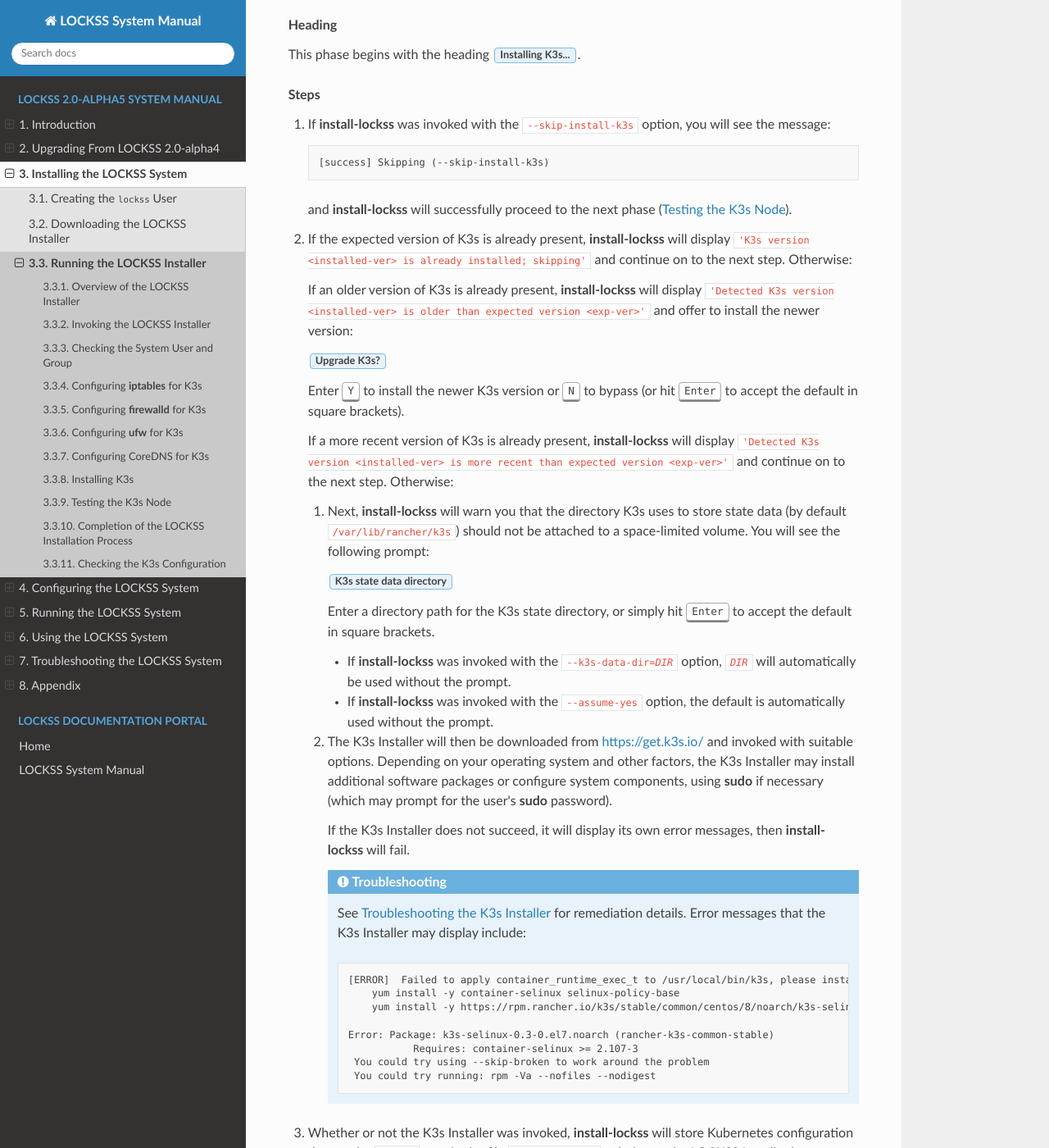
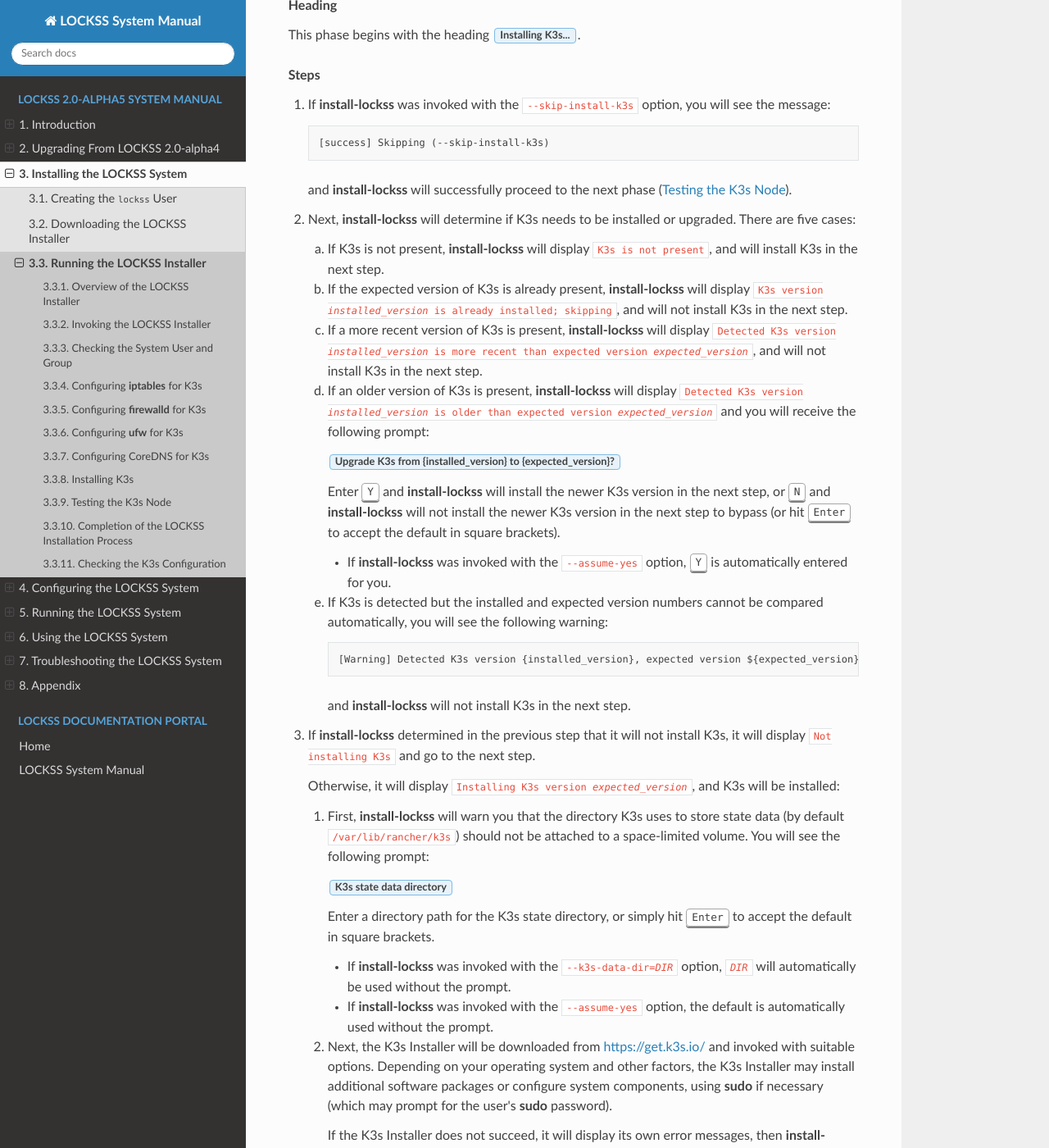
Before and after one commit to lockss/lockss-rtd-manual, a Sphinx documentation site: the page built from docs/installing/installer.rst, in a window 1280 px wide and 1400 px high, scrolled down 7742 px. Shown: the whole window at 82% size. Built offline with Sphinx 7.4.7 and the Read the Docs theme 2.0.0, drawn with Linux system fonts in a browser that asks for light colours; some of the changed text lies outside the part shown.

Commit message:
Accidentally munged ae8c477eedeb3df20b3ae460a19a4cc21cd28eac during 0c99d57c04b7cd75cb867ab8e43aea5b2d13c1e4, fixing.

```diff
--- a/docs/installing/installer.rst
+++ b/docs/installing/installer.rst
@@ -18,7 +18,7 @@ Overview of the LOCKSS Installer
 
 *  :ref:`Configuring CoreDNS for K3s`: if necessary, will prompt you to enter non-loopback IP addresses of DNS servers.
 
-*  :ref:`Installing K3s`: if necessary, will prompt you for a Kubernetes state data storage directory and to confirm before upgrading from an earlier version of K3s.
+*  :ref:`Installing K3s`: will prompt you for a Kubernetes state data storage directory.
 
 *  :ref:`Testing the K3s Node`: no interaction expected.
 
@@ -388,17 +388,35 @@ This phase begins with the heading :guilabel:`Installing K3s...`.
 
    and :program:`install-lockss` will successfully proceed to the next phase (:ref:`Testing the K3s Node`).
 
-2. If the expected version of K3s is already present, :program:`install-lockss` will display ``'K3s version <installed-ver> is already installed; skipping'`` and continue on to the next step. Otherwise:
+2. Next, :program:`install-lockss` will determine if K3s needs to be installed or upgraded. There are five cases:
 
-   If an older version of K3s is already present, :program:`install-lockss` will display ``'Detected K3s version <installed-ver> is older than expected version <exp-ver>'`` and offer to install the newer version:
+   a. If K3s is not present, :program:`install-lockss` will display ``K3s is not present``, and will install K3s in the next step.
 
-   :guilabel:`Upgrade K3s?`
+   b. If the expected version of K3s is already present, :program:`install-lockss` will display :samp:`K3s version {installed_version} is already installed; skipping`, and will not install K3s in the next step.
 
-   Enter :kbd:`Y` to install the newer K3s version or :kbd:`N` to bypass (or hit :kbd:`Enter` to accept the default in square brackets).
+   c. If a more recent version of K3s is present, :program:`install-lockss` will display :samp:`Detected K3s version {installed_version} is more recent than expected version {expected_version}`, and will not install K3s in the next step.
 
-   If a more recent version of K3s is already present, :program:`install-lockss` will display ``'Detected K3s version <installed-ver> is more recent than expected version <exp-ver>'`` and continue on to the next step. Otherwise:
+   d. If an older version of K3s is present, :program:`install-lockss` will display :samp:`Detected K3s version {installed_version} is older than expected version {expected_version}` and you will receive the following prompt:
 
-   1. Next, :program:`install-lockss` will warn you that the directory K3s uses to store state data (by default :file:`/var/lib/rancher/k3s`) should not be attached to a space-limited volume. You will see the following prompt:
+      :guilabel:`Upgrade K3s from {installed_version} to {expected_version}?`
+
+      Enter :kbd:`Y` and :program:`install-lockss` will install the newer K3s version in the next step, or :kbd:`N` and :program:`install-lockss` will not install the newer K3s version in the next step to bypass (or hit :kbd:`Enter` to accept the default in square brackets).
+
+      *  If :program:`install-lockss` was invoked with the ``--assume-yes`` option, :kbd:`Y` is automatically entered for you.
+
+   e. If K3s is detected but the installed and expected version numbers cannot be compared automatically, you will see the following warning:
+
+      .. code-block:: text
+
+         [Warning] Detected K3s version {installed_version}, expected version ${expected_version}, comparison failure, skipping
+
+      and :program:`install-lockss` will not install K3s in the next step.
+
+3. If :program:`install-lockss` determined in the previous step that it will not install K3s, it will display ``Not installing K3s`` and go to the next step.
+
+   Otherwise, it will display :samp:`Installing K3s version {expected_version}`, and K3s will be installed:
+
+   1. First, :program:`install-lockss` will warn you that the directory K3s uses to store state data (by default :file:`/var/lib/rancher/k3s`) should not be attached to a space-limited volume. You will see the following prompt:
 
       :guilabel:`K3s state data directory`
 
@@ -408,7 +426,7 @@ This phase begins with the heading :guilabel:`Installing K3s...`.
 
       *  If :program:`install-lockss` was invoked with the ``--assume-yes`` option, the default is automatically used without the prompt.
 
-   2. The K3s Installer will then be downloaded from https://get.k3s.io/ and invoked with suitable options. Depending on your operating system and other factors, the K3s Installer may install additional software packages or configure system components, using :program:`sudo` if necessary (which may prompt for the user's :program:`sudo` password).
+   2. Next, the K3s Installer will be downloaded from https://get.k3s.io/ and invoked with suitable options. Depending on your operating system and other factors, the K3s Installer may install additional software packages or configure system components, using :program:`sudo` if necessary (which may prompt for the user's :program:`sudo` password).
 
       If the K3s Installer does not succeed, it will display its own error messages, then :program:`install-lockss` will fail.
 
@@ -427,7 +445,7 @@ This phase begins with the heading :guilabel:`Installing K3s...`.
              You could try using --skip-broken to work around the problem
              You could try running: rpm -Va --nofiles --nodigest
 
-3. Whether or not the K3s Installer was invoked, :program:`install-lockss` will store Kubernetes configuration data as the ``lockss`` user in the file :file:`config/k8s.cfg`, relative to the LOCKSS Installer home directory. If the creation of the file fails, you will see one of these error messages:
+4. Whether or not K3s was installed, :program:`install-lockss` will store Kubernetes configuration data as the ``lockss`` user in the file :file:`configs/k8s.cfg`, relative to the LOCKSS Installer home directory. If the creation of the file fails, you will see one of these error messages:
 
    .. code-block:: text
 
```
Also changed, not shown: other parts of docs/installing/installer.rst (+1 -1 lines).
